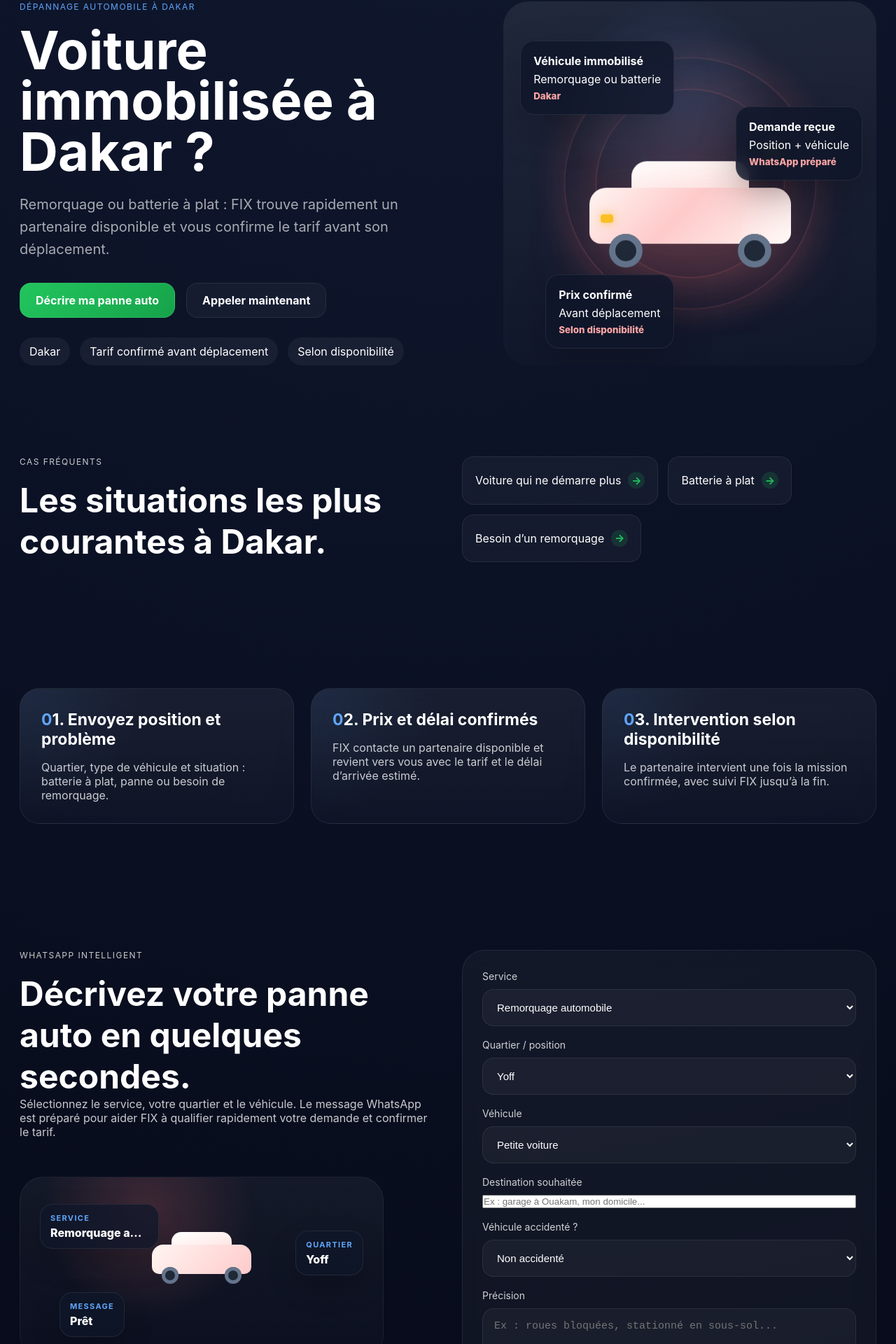
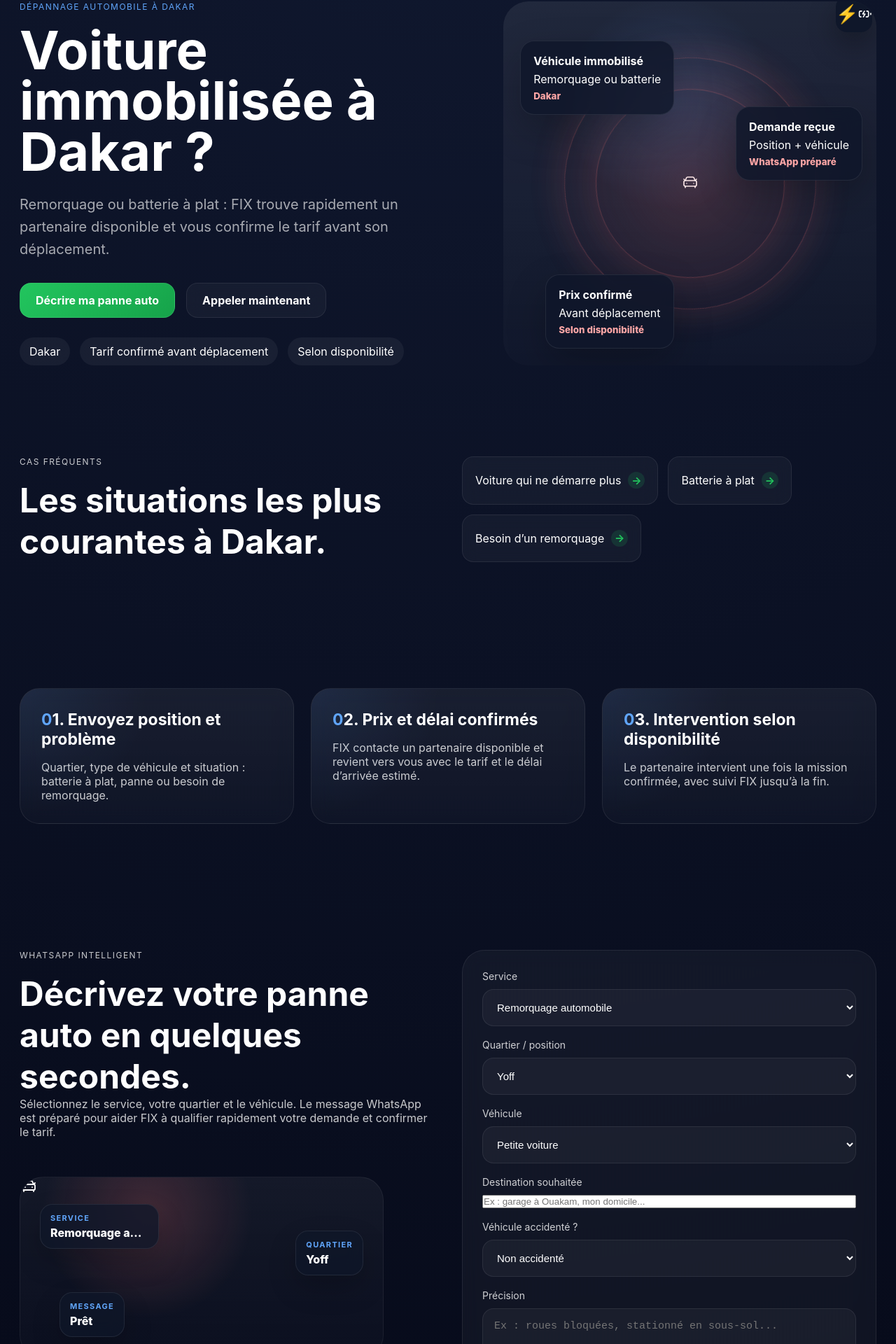
Before and after one commit to Djibsonx7/fix-dakar, a Next.js app: page /depannage-auto-dakar in a window 1280 px wide. Shown: the part 256-2176 px from the top of the page at 70% size. Built offline with nearby package versions, Linux system fonts and the light colour scheme.

Commit message:
Improve FIX Auto vehicle illustration

```diff
--- a/app/depannage-auto-dakar/AutoRepairClient.tsx
+++ b/app/depannage-auto-dakar/AutoRepairClient.tsx
@@ -3,6 +3,7 @@
 import Image from 'next/image';
 import Link from 'next/link';
 import { useMemo, useState } from 'react';
+import { BatteryCharging, CarFront } from 'lucide-react';
 import ProBanner from '@/components/ProBanner';
 import ProBottomBlock from '@/components/ProBottomBlock';
 
@@ -56,15 +57,12 @@ function AutoVisual() {
     <div className="auto-visual-wrap">
       <div className="auto-orbit auto-orbit-one"></div>
       <div className="auto-orbit auto-orbit-two"></div>
-      <div className="auto-car">
-        <div className="auto-battery-badge" aria-hidden="true"></div>
-        <div className="auto-car-cabin"></div>
-        <div className="auto-car-body">
-          <div className="auto-car-light"></div>
-          <div className="auto-shine"></div>
+      <div className="auto-car-icon-shell" aria-hidden="true">
+        <div className="auto-car-icon-glow"></div>
+        <CarFront className="auto-car-icon" strokeWidth={1.65} />
+        <div className="auto-battery-badge auto-battery-badge-icon">
+          <BatteryCharging size={24} strokeWidth={2} />
         </div>
-        <div className="auto-car-wheel left"></div>
-        <div className="auto-car-wheel right"></div>
       </div>
       <div className="status-card auto-status auto-status-one"><b>Véhicule immobilisé</b><span>Remorquage ou batterie</span><small>Dakar</small></div>
       <div className="status-card auto-status auto-status-two"><b>Demande reçue</b><span>Position + véhicule</span><small>WhatsApp préparé</small></div>
@@ -78,11 +76,8 @@ type ContactVisualProps = { service: string; area: string };
 function AutoContactVisual({ service, area }: ContactVisualProps) {
   return (
     <div className="contact-visual auto-contact-visual" aria-label="Aperçu du message WhatsApp auto préparé">
-      <div className="mini-auto">
-        <div className="mini-auto-cabin"></div>
-        <div className="mini-auto-body"></div>
-        <div className="mini-auto-wheel left"></div>
-        <div className="mini-auto-wheel right"></div>
+      <div className="mini-auto-icon-shell" aria-hidden="true">
+        <CarFront className="mini-auto-icon" strokeWidth={1.8} />
       </div>
       <div className="message-bubble bubble-one"><b>Service</b><span>{service}</span></div>
       <div className="message-bubble bubble-two"><b>Quartier</b><span>{area}</span></div>
```
